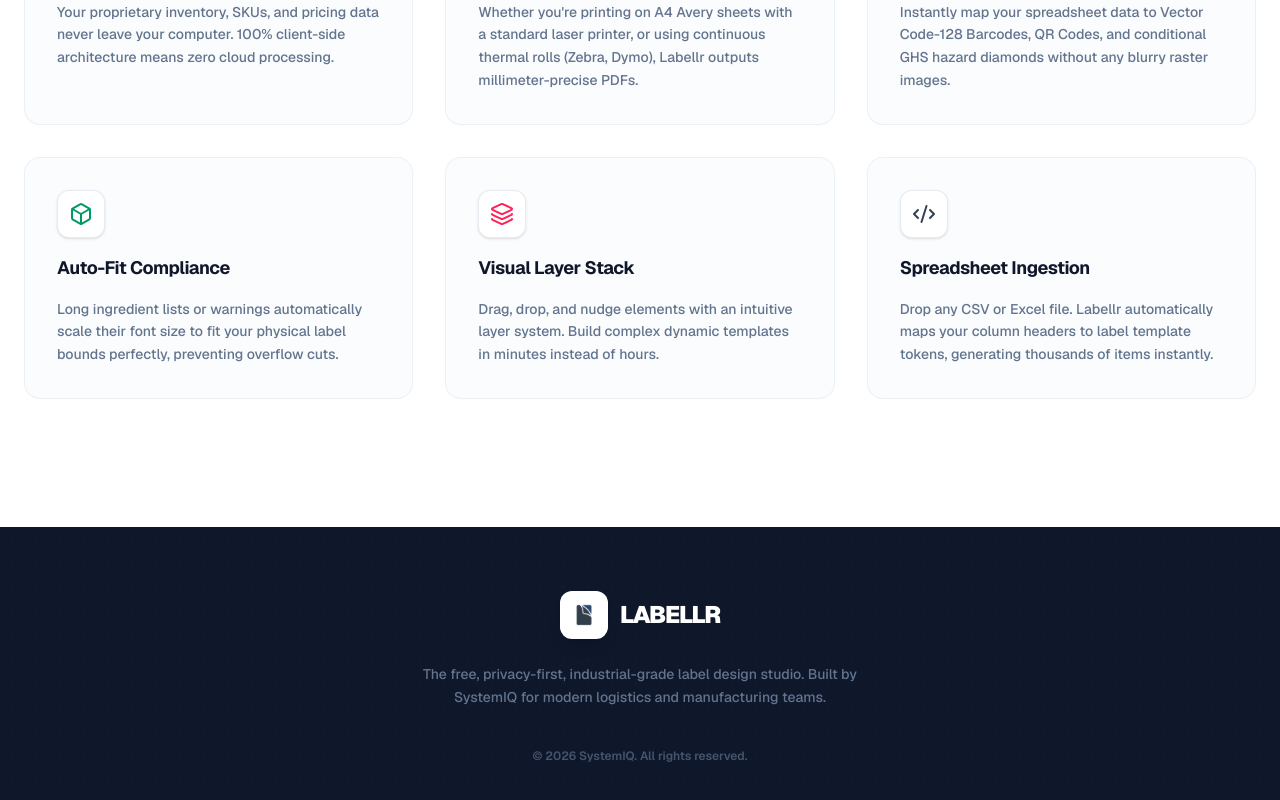
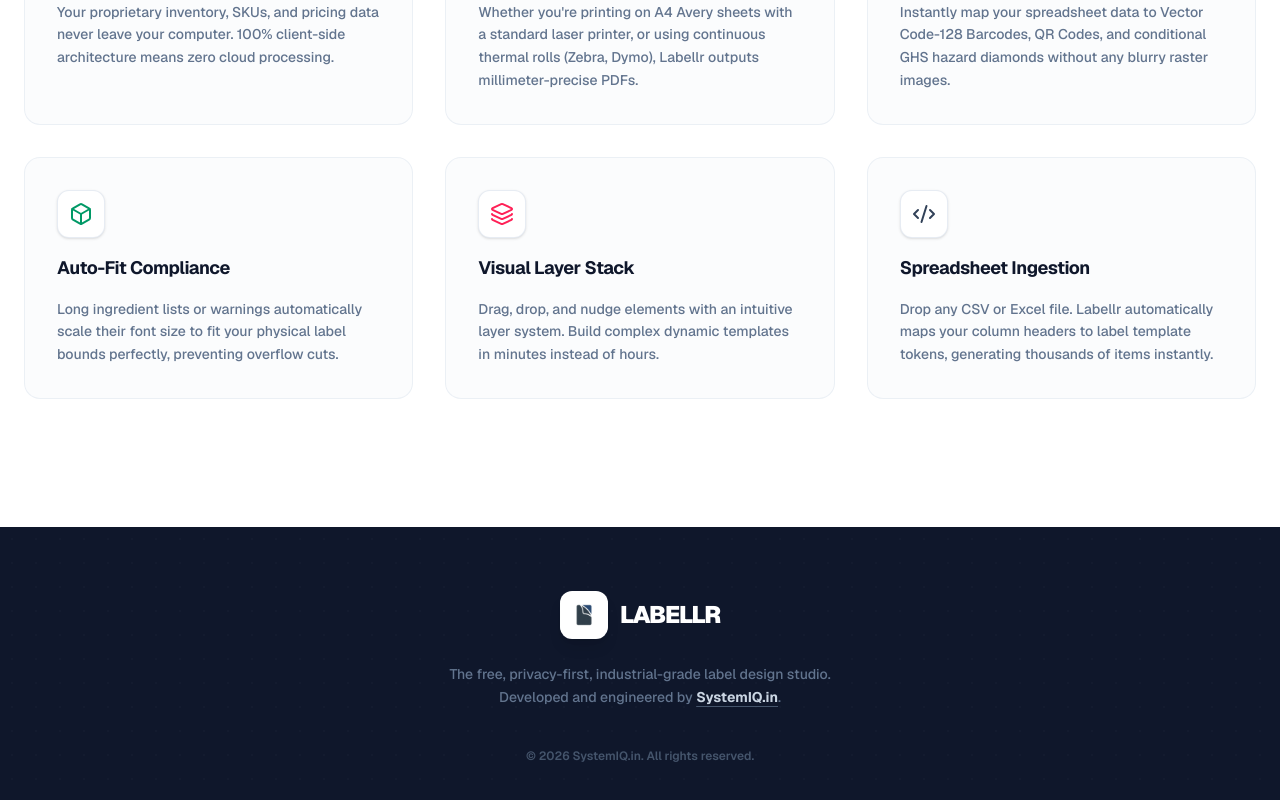
Before and after one commit to Systemiq-in/lebellr, a Next.js app: page / in a window 1280 px wide. Shown: the part 1657-2457 px from the top of the page. Built offline with nearby package versions, Linux system fonts and the light colour scheme.

Commit message:
feat: explicitly credit systemiq.in in footer

```diff
--- a/src/app/page.tsx
+++ b/src/app/page.tsx
@@ -204,10 +204,10 @@ export default function LandingPage() {
             <span className="text-2xl font-black text-white tracking-tighter uppercase">LABELLR</span>
           </div>
           <p className="text-sm font-medium max-w-md leading-relaxed text-slate-500">
-            The free, privacy-first, industrial-grade label design studio. Built by SystemIQ for modern logistics and manufacturing teams.
+            The free, privacy-first, industrial-grade label design studio. Developed and engineered by <a href="https://systemiq.in" target="_blank" rel="noopener noreferrer" className="text-slate-300 font-bold hover:text-cyan-400 transition-colors underline decoration-slate-600 underline-offset-4">SystemIQ.in</a>.
           </p>
           <div className="text-xs text-slate-600 font-semibold mt-4">
-            &copy; {new Date().getFullYear()} SystemIQ. All rights reserved.
+            &copy; {new Date().getFullYear()} SystemIQ.in. All rights reserved.
           </div>
         </div>
       </footer>
```
